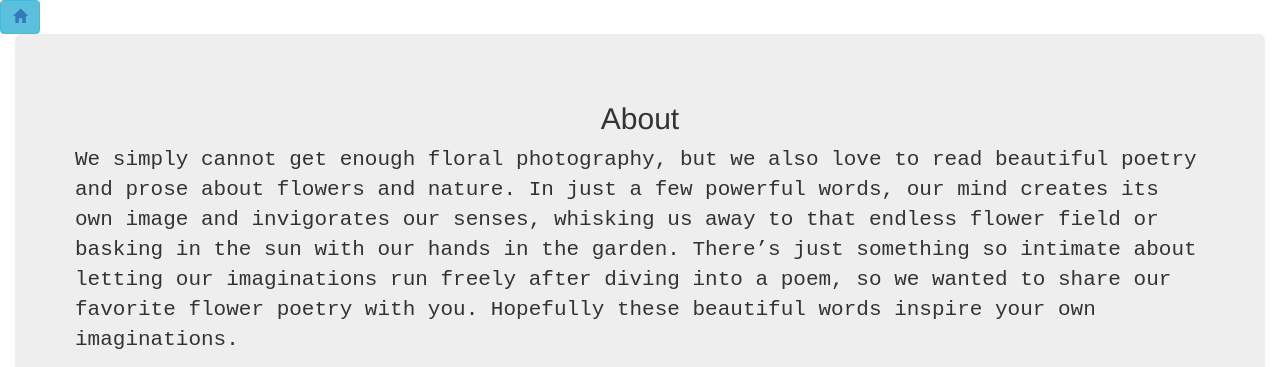
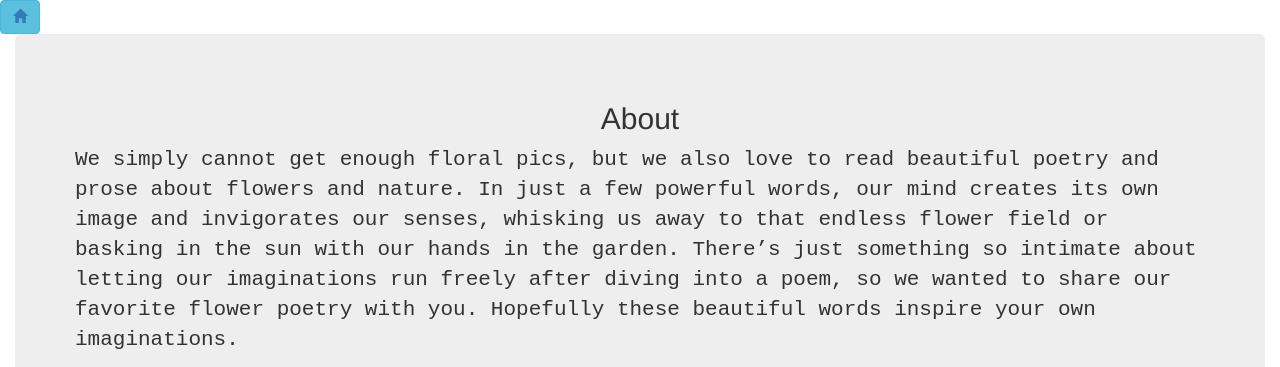
Before and after one commit to aks200/flowers, a plain HTML site: page about.html in a window 1280 px wide. Shown: the top 367 px of the page. Drawn offline with nearby package versions, Linux system fonts and the light colour scheme.

Commit message:
wordschange

```diff
--- a/about.html
+++ b/about.html
@@ -24,7 +24,7 @@
     <div class="container-fluid">
         <div class="jumbotron">
             <h2>About</h2>
-            <p>We simply cannot get enough floral photography, but we also love to read beautiful poetry and prose about flowers and nature. In just a few powerful words, our mind creates its own image and invigorates our senses, whisking us away to that endless flower field or basking in the sun with our hands in the garden.
+            <p>We simply cannot get enough floral pics, but we also love to read beautiful poetry and prose about flowers and nature. In just a few powerful words, our mind creates its own image and invigorates our senses, whisking us away to that endless flower field or basking in the sun with our hands in the garden.
             There’s just something so intimate about letting our imaginations run freely after diving into a poem, so we wanted to share our favorite flower poetry with you. Hopefully these beautiful words inspire your own imaginations.</p>
 
             <div class="row">
```
